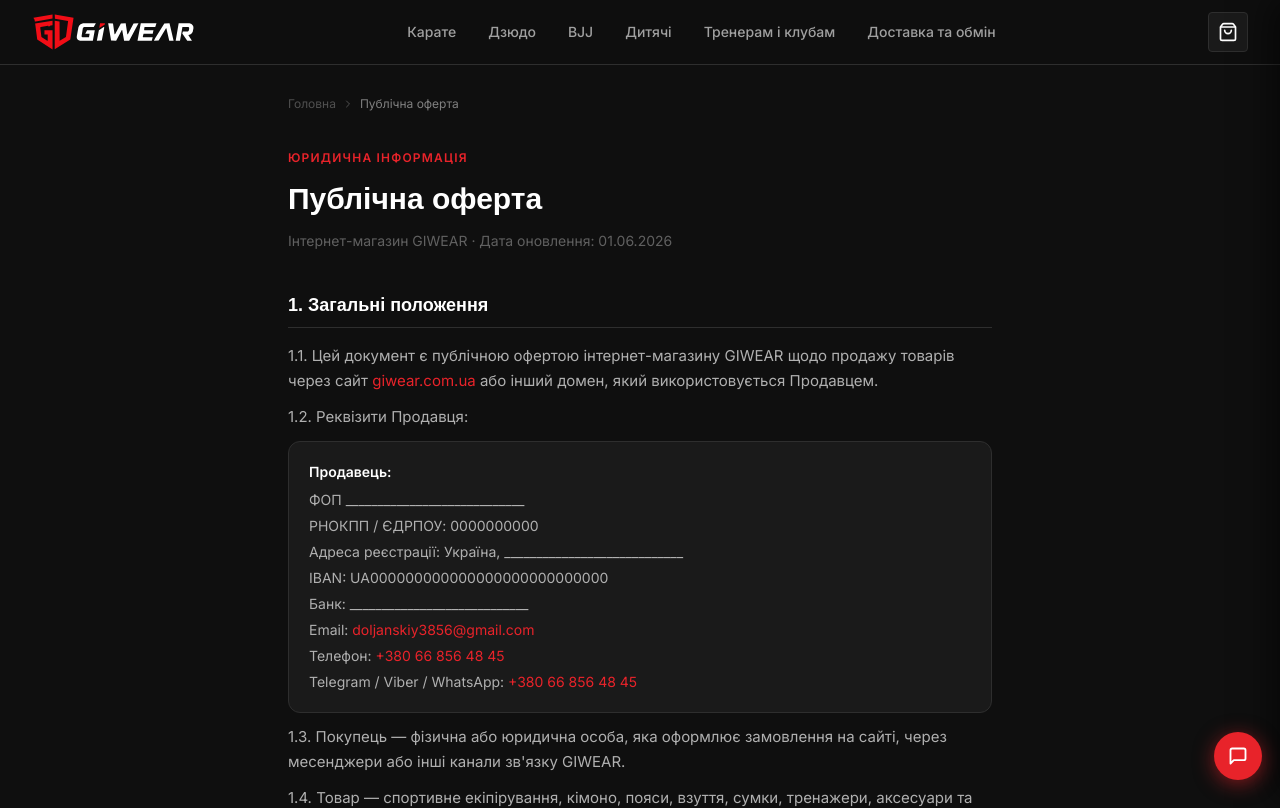
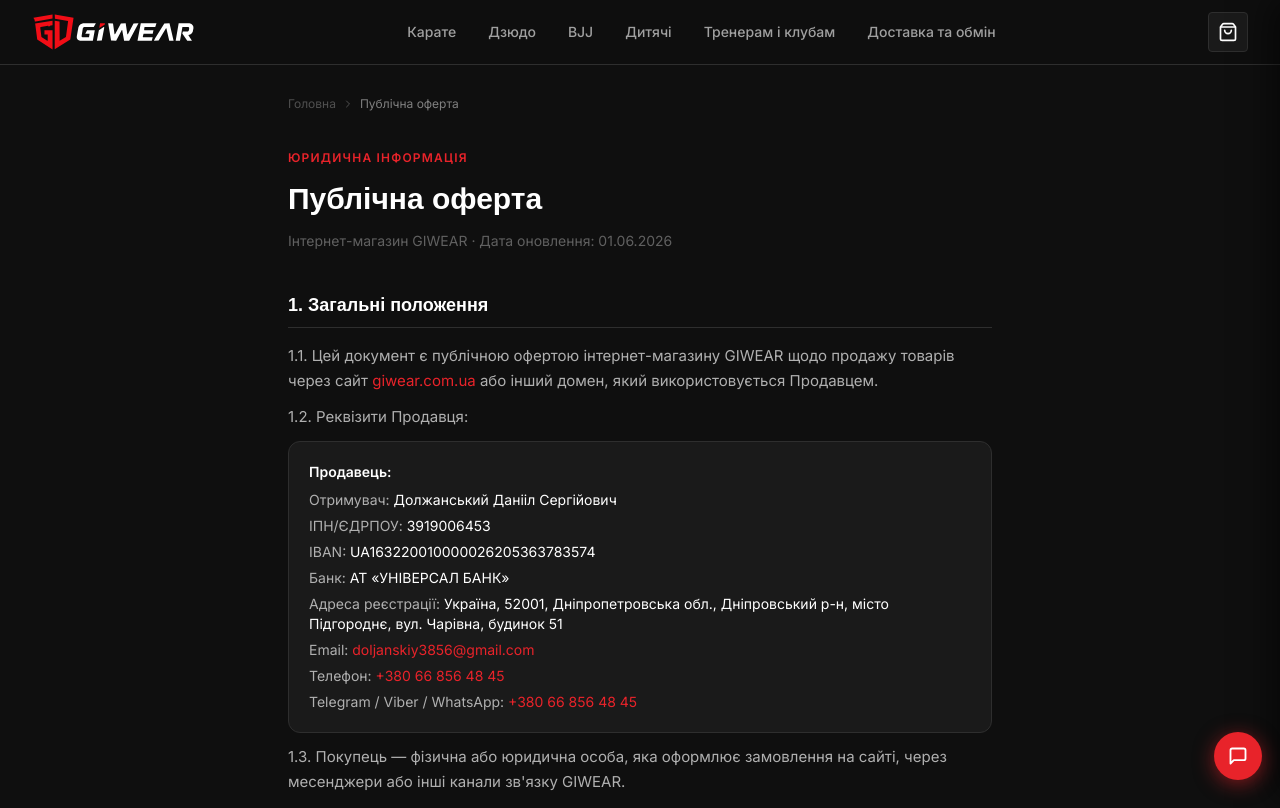
Before and after one commit to doljanskiy3856-cpu/giwear-staging, a React (Vite) app in the folder packages/web/: page /offer in a window 1280 px wide. Shown: the top 808 px of the page. Built offline with nearby package versions, Linux system fonts and the light colour scheme; a web font is replaced by a local one.

Commit message:
fix: PublicOfferPage — real seller requisites (name, IPN, IBAN, bank, address)

```diff
--- a/packages/web/src/web/pages/PublicOfferPage.tsx
+++ b/packages/web/src/web/pages/PublicOfferPage.tsx
@@ -35,11 +35,11 @@
   return (
     <div className="bg-[#1A1A1A] border border-[#2E2E2E] rounded-xl p-4 lg:p-5 space-y-1.5 font-inter text-sm">
       <p className="text-white font-semibold mb-2">Продавець:</p>
-      <p className="text-[#B0B0B0]">ФОП ____________________________</p>
-      <p className="text-[#B0B0B0]">РНОКПП / ЄДРПОУ: 0000000000</p>
-      <p className="text-[#B0B0B0]">Адреса реєстрації: Україна, ____________________________</p>
-      <p className="text-[#B0B0B0]">IBAN: UA000000000000000000000000000</p>
-      <p className="text-[#B0B0B0]">Банк: ____________________________</p>
+      <p className="text-[#B0B0B0]">Отримувач: <span className="text-white">Должанський Данііл Сергійович</span></p>
+      <p className="text-[#B0B0B0]">ІПН/ЄДРПОУ: <span className="text-white">3919006453</span></p>
+      <p className="text-[#B0B0B0]">IBAN: <span className="text-white">UA163220010000026205363783574</span></p>
+      <p className="text-[#B0B0B0]">Банк: <span className="text-white">АТ «УНІВЕРСАЛ БАНК»</span></p>
+      <p className="text-[#B0B0B0]">Адреса реєстрації: <span className="text-white">Україна, 52001, Дніпропетровська обл., Дніпровський р-н, місто Підгороднє, вул. Чарівна, будинок 51</span></p>
       <p className="text-[#B0B0B0]">
         Email:{' '}
         <a href="mailto:doljanskiy3856@gmail.com" className="text-[#E8232A] hover:underline">
@@ -198,9 +198,11 @@
             <p className="text-white font-semibold text-base mb-3">GIWEAR</p>
             <p className="text-[#B0B0B0]">Інтернет-магазин: <span className="text-white">GIWEAR</span></p>
             <p className="text-[#B0B0B0]">Сайт: <a href="https://giwear.com.ua" className="text-[#E8232A] hover:underline">giwear.com.ua</a></p>
-            <p className="text-[#B0B0B0]">Продавець: ФОП ____________________________</p>
-            <p className="text-[#B0B0B0]">РНОКПП / ЄДРПОУ: 0000000000</p>
-            <p className="text-[#B0B0B0]">Адреса: Україна, ____________________________</p>
+            <p className="text-[#B0B0B0]">Отримувач: <span className="text-white">Должанський Данііл Сергійович</span></p>
+            <p className="text-[#B0B0B0]">ІПН/ЄДРПОУ: <span className="text-white">3919006453</span></p>
+            <p className="text-[#B0B0B0]">IBAN: <span className="text-white">UA163220010000026205363783574</span></p>
+            <p className="text-[#B0B0B0]">Банк: <span className="text-white">АТ «УНІВЕРСАЛ БАНК»</span></p>
+            <p className="text-[#B0B0B0]">Адреса: <span className="text-white">Україна, 52001, Дніпропетровська обл., Дніпровський р-н, місто Підгороднє, вул. Чарівна, будинок 51</span></p>
             <p className="text-[#B0B0B0]">
               Телефон:{' '}
               <a href="tel:+380668564845" className="text-[#E8232A] hover:underline">+380 66 856 48 45</a>
```
